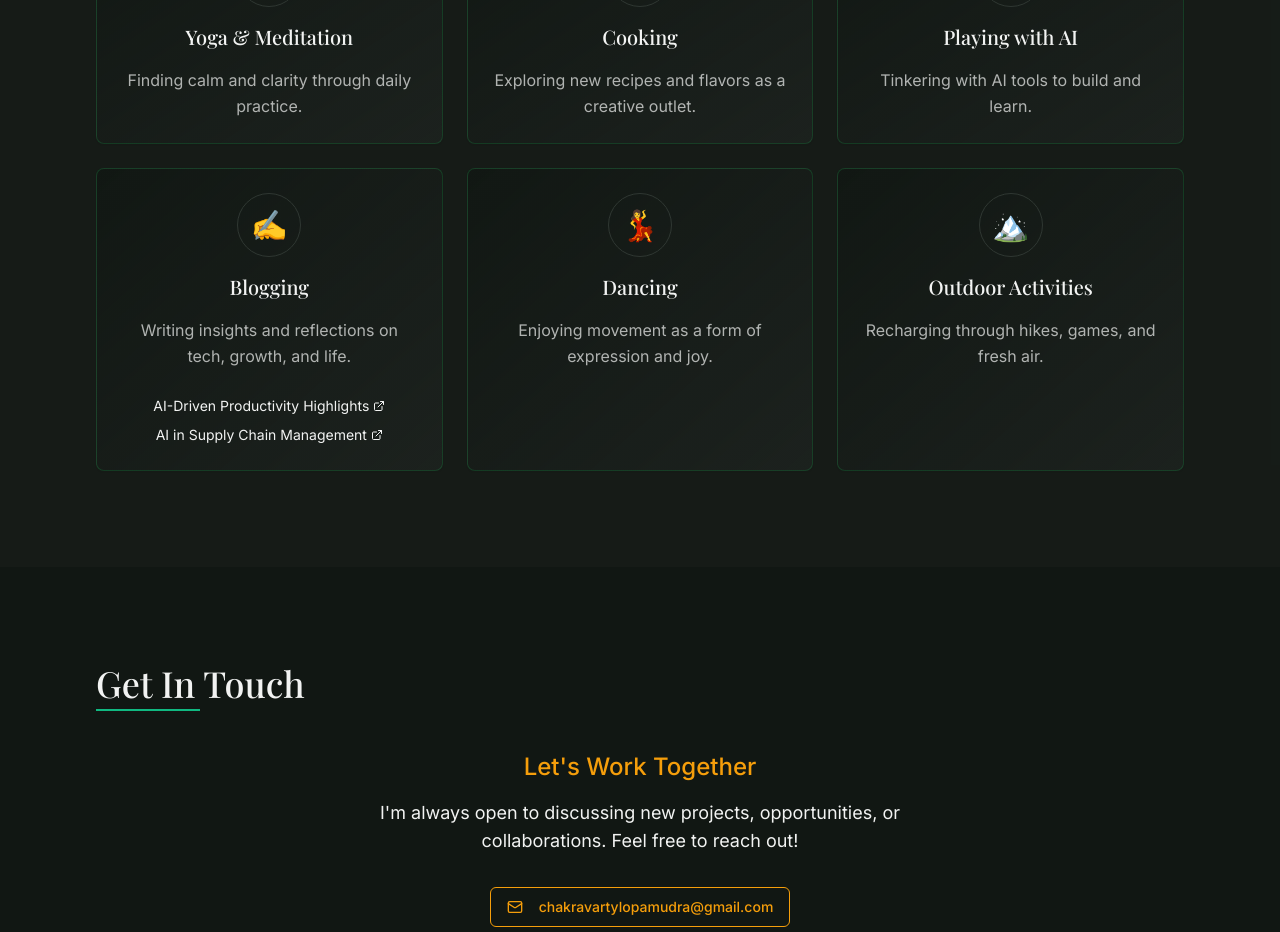
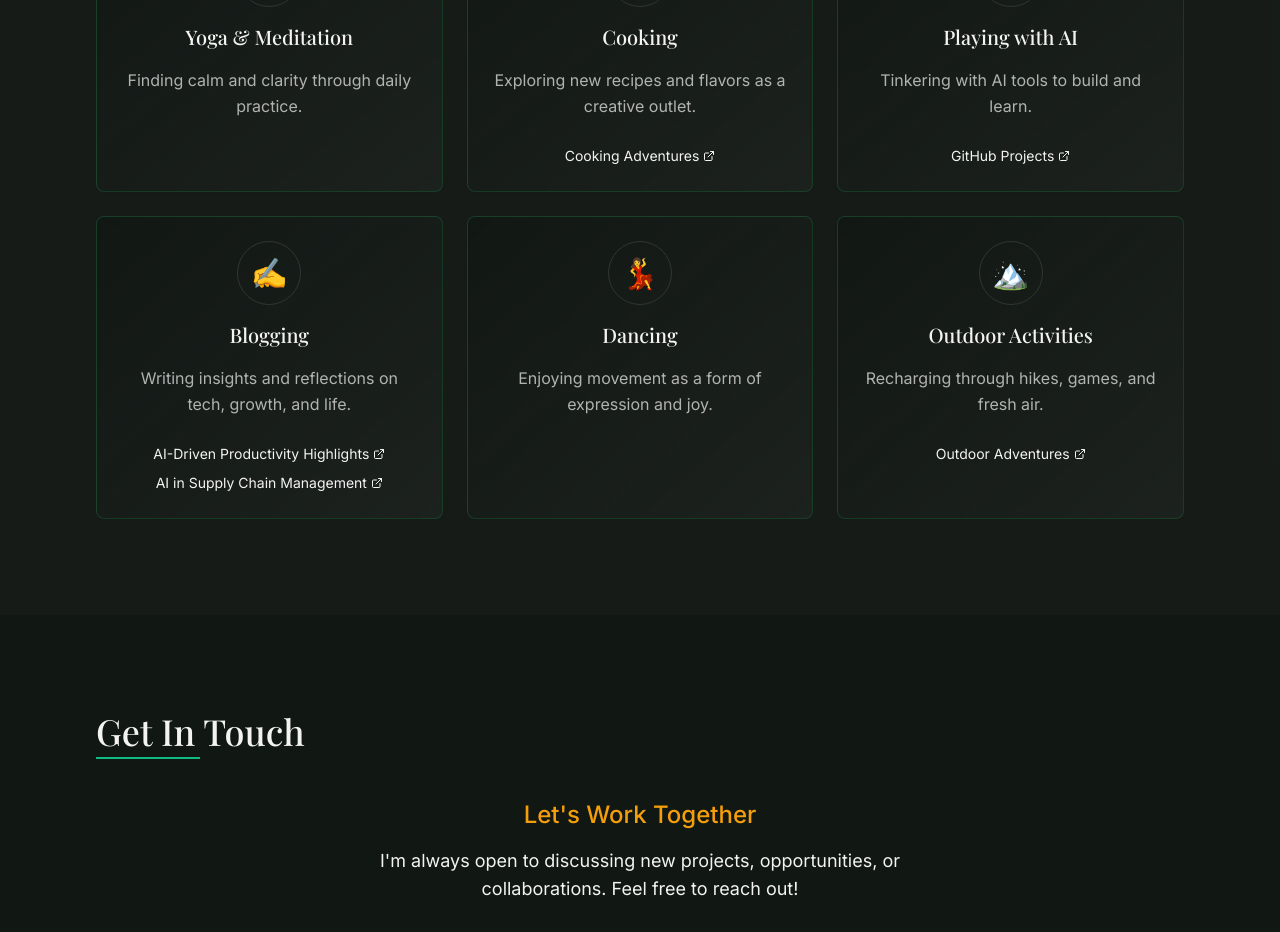
Before and after one commit to chaklopa/LopamudraChakravarty_Webpage, a React (Vite) app: page / in a window 1280 px wide. Shown: the part 6140-7072 px from the top of the page. Built offline with nearby package versions, Linux system fonts and the light colour scheme.

Commit message:
Add hobby links
Add links to the cooking, outdoor activities, and tinkering with AI sections in the hobbies component.

```diff
--- a/src/components/Hobbies.tsx
+++ b/src/components/Hobbies.tsx
@@ -53,13 +53,25 @@ const Hobbies = () => {
       emoji: "👩‍🍳",
       title: "Cooking",
       description: "Exploring new recipes and flavors as a creative outlet.",
-      colorClass: "sage-500"
+      colorClass: "sage-500",
+      links: [
+        {
+          text: "Cooking Adventures",
+          url: "https://lifetimeexperiences28.blogspot.com/2025/05/blog-post.html"
+        }
+      ]
     },
     {
       emoji: "🤖",
       title: "Playing with AI",
       description: "Tinkering with AI tools to build and learn.",
-      colorClass: "forest-500"
+      colorClass: "forest-500",
+      links: [
+        {
+          text: "GitHub Projects",
+          url: "https://github.com/chaklopa"
+        }
+      ]
     },
     {
       emoji: "✍️",
@@ -87,7 +99,13 @@ const Hobbies = () => {
       emoji: "🏔️",
       title: "Outdoor Activities",
       description: "Recharging through hikes, games, and fresh air.",
-      colorClass: "forest-500"
+      colorClass: "forest-500",
+      links: [
+        {
+          text: "Outdoor Adventures",
+          url: "https://lifetimeexperiences28.blogspot.com/2025/05/blog-post.html"
+        }
+      ]
     }
   ];
 
```
